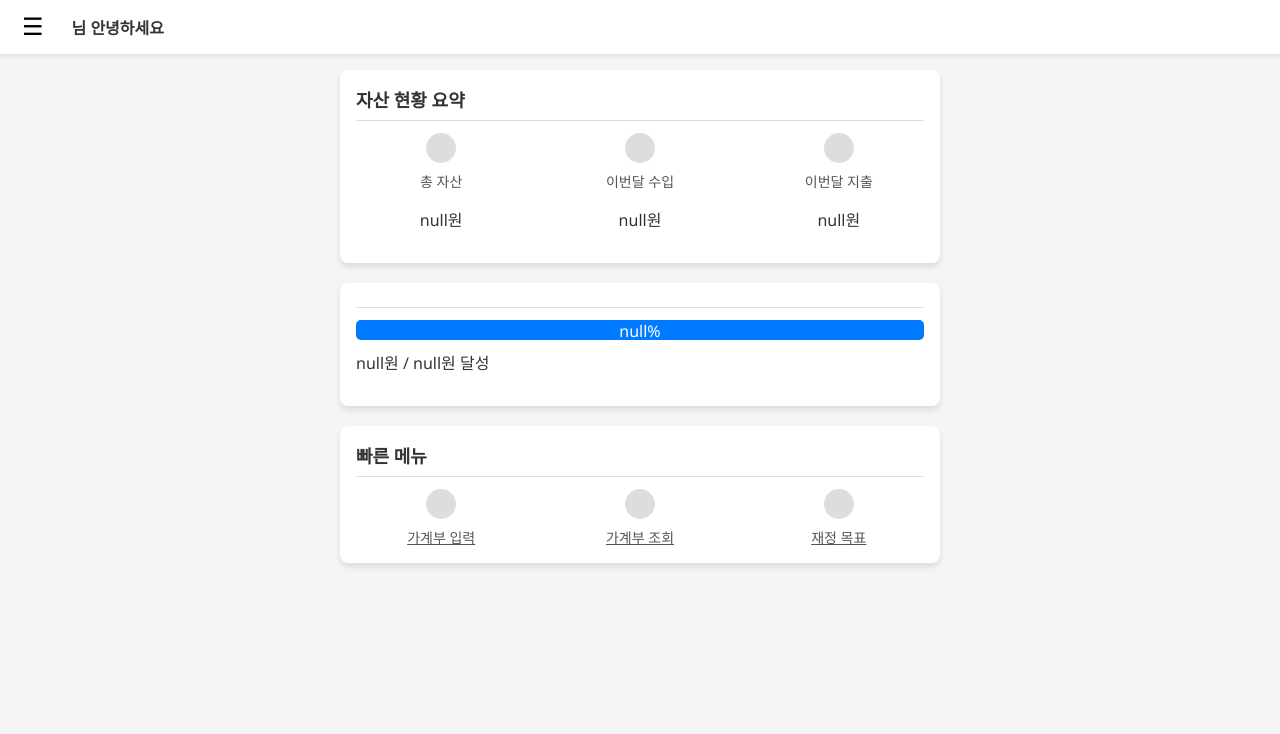
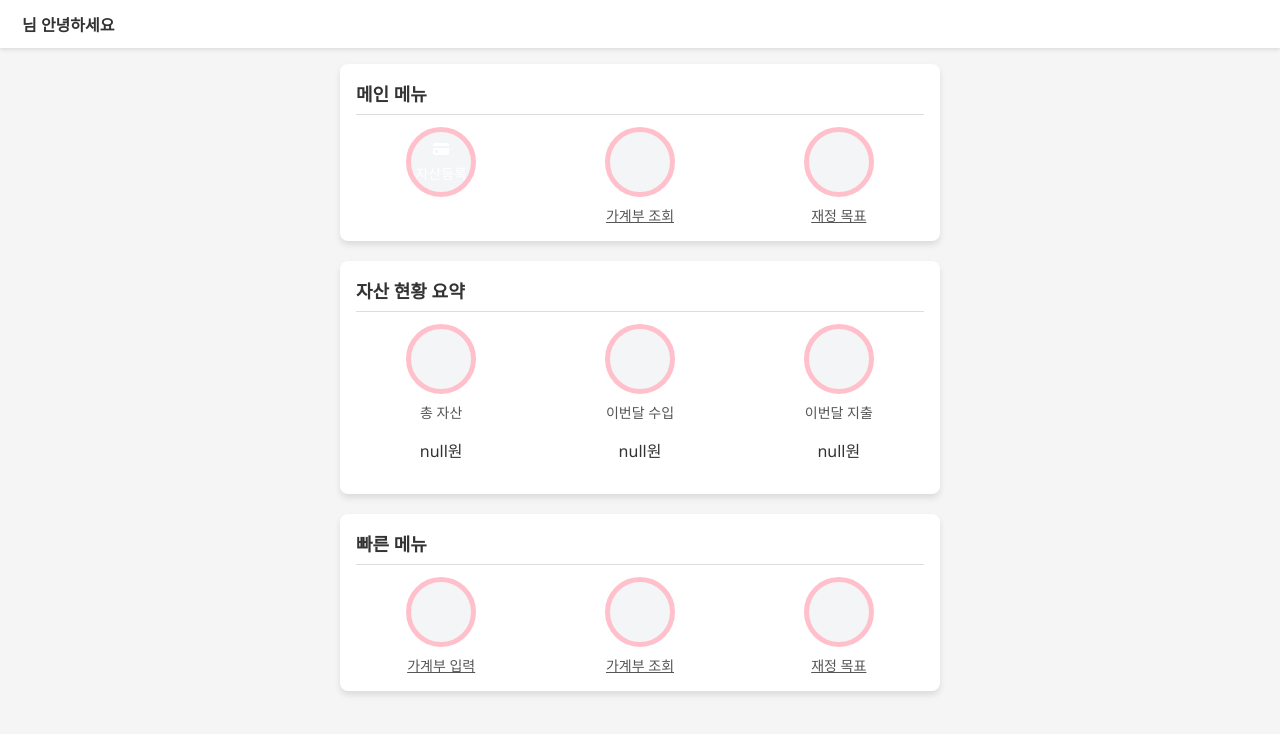
Before and after one commit to testcodee/FTF, a Spring app: template src/main/resources/templates/main.html in a window 1280 px wide. Shown: the top 734 px of the page. Run offline with Thymeleaf, Linux system fonts and the light colour scheme; the template is opened without the code that fills it, so the values that code supplies are empty.

Commit message:
메인화면 수정 및 네비바 추가

```diff
--- a/src/main/java/com/tft/forthefuture/Accountbook/Mapper/AccountMapper.java
+++ b/src/main/java/com/tft/forthefuture/Accountbook/Mapper/AccountMapper.java
@@ -21,7 +21,7 @@
     // 계좌 추가/수정/삭제
     void insert(Account account);
     void update(Account account);
-    void updateBalance(Long id, BigDecimal newBalance);
+    void updateBalance(Account account);
     void delete(Long id);
 
     // 계좌 유형별 조회
--- a/src/main/java/com/tft/forthefuture/Accountbook/Service/AccountService.java
+++ b/src/main/java/com/tft/forthefuture/Accountbook/Service/AccountService.java
@@ -5,6 +5,7 @@
 import com.tft.forthefuture.Accountbook.Vo.Account;
 import org.springframework.beans.factory.annotation.Autowired;
 import org.springframework.stereotype.Service;
+import org.springframework.transaction.annotation.Transactional;
 
 import java.math.BigDecimal;
 import java.util.List;
@@ -33,5 +34,9 @@
     // 부채 총액
     public BigDecimal findTotalDebtByUserId(Long userId) { return accountMapper.findTotalDebtByUserId(userId); }
 
+    @Transactional // 예외 발생 시 트랜젝션 롤백
+    public void updateAccountBalances(List<Account> accounts) {
+        accounts.forEach(account -> {accountMapper.updateBalance(account);});
+    }
 
 }
--- a/src/main/resources/mapper/accountbook/accountMapper.xml
+++ b/src/main/resources/mapper/accountbook/accountMapper.xml
@@ -47,9 +47,9 @@
     </update>
 
     <!-- 계좌 잔액만 수정 -->
-    <update id="updateBalance">
+    <update id="updateBalance" parameterType="com.tft.forthefuture.Accountbook.Vo.Account">
         UPDATE accounts
-        SET balance = #{newBalance},
+        SET balance = #{balance},
             updated_at = NOW()
         WHERE id = #{id}
     </update>
--- a/src/main/resources/static/css/main.css
+++ b/src/main/resources/static/css/main.css
@@ -78,9 +78,10 @@
 
 /* 원형 아이콘 */
 .item-circle {
-    width: 30px;
-    height: 30px;
-    background-color: #ddd;
+    width: 60px;
+    height: 60px;
+    background-color: #f3f5f7;
+    border:solid pink 5px;
     border-radius: 50%;
     margin-bottom: 8px;
 }
@@ -91,3 +92,46 @@
     color: #555;
     text-align: center;
 }
+
+.item-circle .item-icon{
+    display:inline-block;
+    left:50%;
+    position:relative;
+    margin-left:-8px;
+    margin-top:8px;
+}
+
+.item-title{
+    text-align: center;
+    color:#ffffff;
+}
+
+.item-title a{
+    text-align: center;
+    color:#ffffff;
+    text-decoration: none;
+}
+
+/* 하단 네비바 전체 */
+.bottom-nav{
+    border-top: solid #fefefe 1px;
+    position:fixed;
+    height:56px;
+    width:100%;
+    bottom:0;
+}
+
+/* 하단 네비바 행 */
+.bottom-nav-row {
+    display: flex;
+    justify-content: space-between;
+}
+
+/* 하단 네비바 아이템 */
+.bottom-nav-item {
+    display: flex;
+    flex-direction: column;
+    align-items: center;
+    width: 30%;
+    height: 100%;
+}
--- a/src/main/resources/templates/main.html
+++ b/src/main/resources/templates/main.html
@@ -5,18 +5,43 @@
     <meta name="viewport" content="width=device-width, initial-scale=1" />
     <title>FTF - 메인 화면</title>
     <link rel="stylesheet" href="/css/main.css" />
+    <script src="https://code.jquery.com/jquery-3.6.0.min.js"></script>
+    <script src="js/main.js"></script>
 </head>
 <body>
 <header class="header">
-    <button class="menu-btn" aria-label="메뉴 열기">
-        &#9776;
-    </button>
     <div class="welcome-msg">
         <a th:href="@{/settings}" class="nickname=link"><span class="nickname" th:text="${user.nickname}">별명</span></a> 님 안녕하세요
     </div>
 </header>
 
 <main class="container">
+
+    <section class="section">
+        <h2 class="section-title">메인 메뉴</h2>
+        <div class="item-row">
+            <div class="item">
+                <div class="item-circle">
+                    <div class="item-icon">
+                        <svg xmlns="http://www.w3.org/2000/svg" width="16" height="16" fill="currentColor" class="bi bi-credit-card-fill" viewBox="0 0 16 16" >
+                            <path style ="fill:rgb(255,255,255);fill-rule:nonzero;" d="M0 4a2 2 0 0 1 2-2h12a2 2 0 0 1 2 2v1H0zm0 3v5a2 2 0 0 0 2 2h12a2 2 0 0 0 2-2V7zm3 2h1a1 1 0 0 1 1 1v1a1 1 0 0 1-1 1H3a1 1 0 0 1-1-1v-1a1 1 0 0 1 1-1"/>
+                        </svg>
+                    </div>
+                    <div class="item-title"><a class="item-label" href="/assets">자산등록</a></div>
+                </div>
+            </div>
+            <div class="item">
+                <div class="item-circle"></div>
+                <a class="item-label" href="#">가계부 조회</a>
+            </div>
+            <div class="item">
+                <div class="item-circle"></div>
+                <a class="item-label" href="#">재정 목표</a>
+            </div>
+        </div>
+    </section>
+
+
     <section class="section">
         <h2 class="section-title">자산 현황 요약</h2>
         <div class="item-row">
@@ -38,19 +63,6 @@
         </div>
     </section>
 
-    <section class="section">
-        <h2 class="section-title" th:text="${goalName}">내 집 마련 플랜</h2>
-        <div style="width: 100%; background-color: #e0e0e0; border-radius: 5px; margin-top: 10px;">
-            <div style="width: 0%; "
-                 th:style="'width: ' + ${goalProgressPercentage} + '%;background-color: #007bff; height: 20px; border-radius: 5px; text-align: center; color: white;'">
-                <span th:text="${goalProgressPercentage + '%'}"></span>
-            </div>
-        </div>
-        <p style="margin-top: 10px;">
-            <span th:text="${goalAchievedAmount + '원'}"></span> / <span th:text="${goalTargetAmount + '원'}"></span> 달성
-        </p>
-    </section>
-
     <!-- 기존의 섹션 1,2,3 아이템은 Mock Data 예시로 사용하거나 제거 -->
     <section class="section">
         <h2 class="section-title">빠른 메뉴</h2>
@@ -69,6 +81,9 @@
             </div>
         </div>
     </section>
+
+
 </main>
+    <div id="bottom-nav"></div>
 </body>
 </html>
```
Also changed, not shown: Note/카테고리.txt (+33 -0 lines), src/main/java/com/tft/forthefuture/Accountbook/Controller/AccountController.java (+14 -8 lines), src/main/resources/static/css/components/bottom-nav.css (added).
